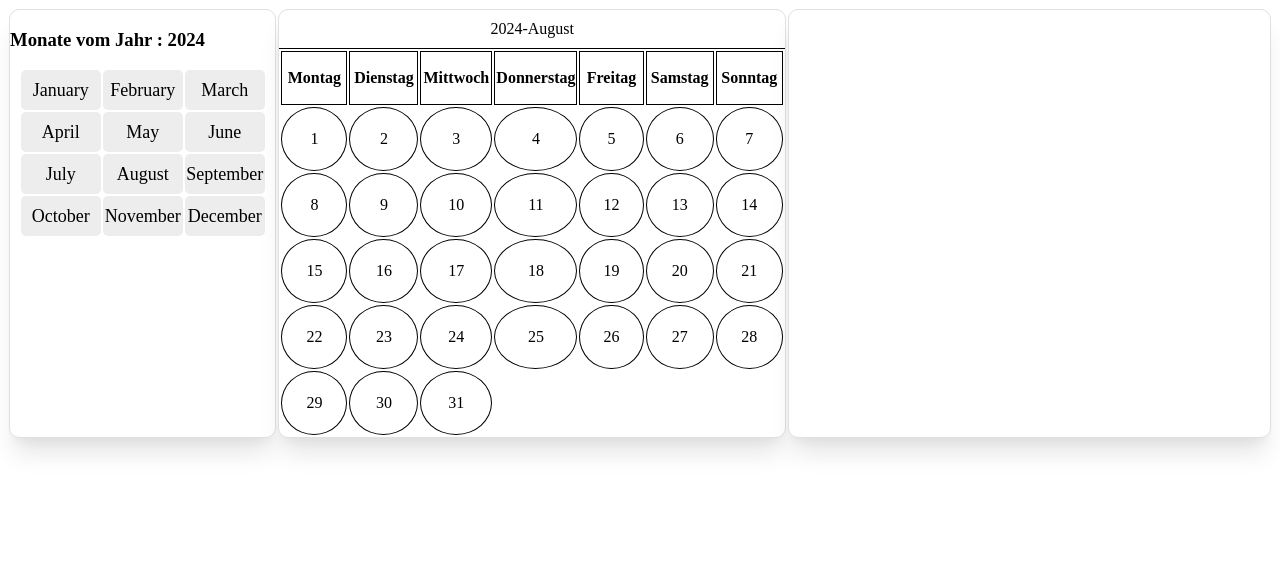
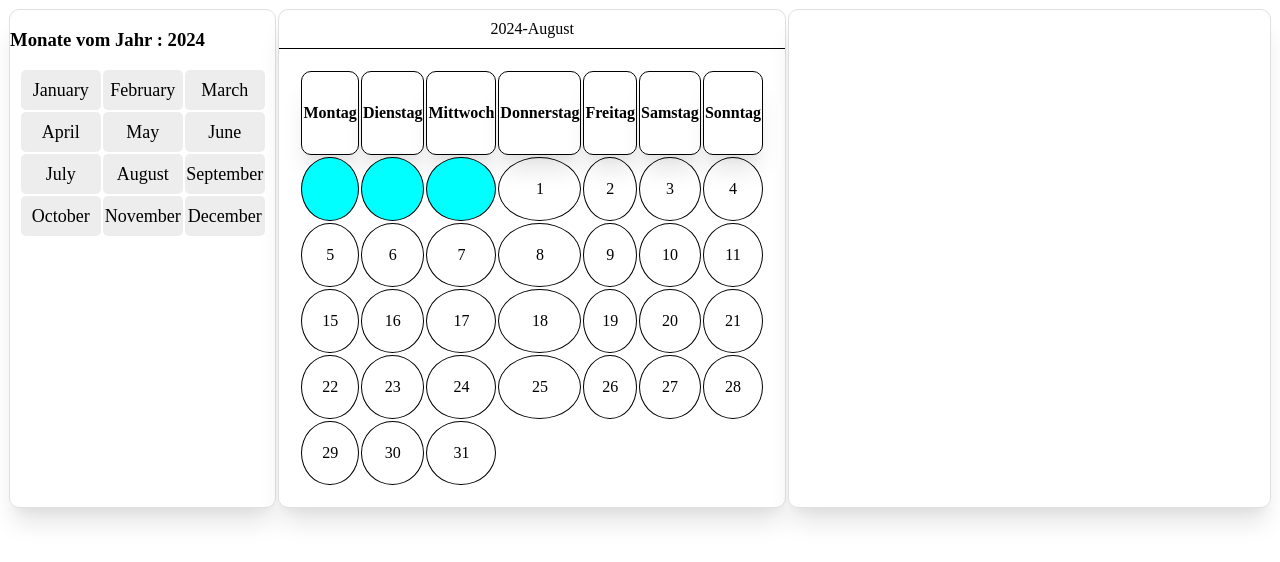
Before and after one commit to FBAgol/ToDoList-onCalender, a Vue app: page / in a window 1280 px wide. Both pictures are taken after a click on the element "August". Shown: the top 562 px of the page. Built offline with nearby package versions, Linux system fonts and the light colour scheme.

Commit message:
to be shown th first  monthday on the right weekday

```diff
--- a/src/App.vue
+++ b/src/App.vue
@@ -2,12 +2,12 @@
 
   <div class="main">
     <section class="allOfMonths">
-      <MonthCalender @monthOnClick="getMonthName($event)" :currentYear="currentYear" :months="months">
+      <MonthCalender @monthOnClick="getMonthName($event),indexFirstMonthDay($event) " :currentYear="currentYear" :months="months">
       </MonthCalender>
     </section>
 
     <section class="daysInMonth">
-      <DaysCalender :currentYear="currentYear" :months="months" :startOfMonth="startOfMonth" :monthName="clickedMonthName"></DaysCalender>
+      <DaysCalender :currentYear="currentYear" :months="months" :startOfMonth="startOfMonth" :monthName="clickedMonthName" :indexNumber="indexNumber"></DaysCalender>
     </section>
 
     <section class="toDo">
@@ -23,7 +23,7 @@ import DaysCalender from './components/DaysCalender.vue'
 import ToDoList from './components/ToDoList.vue'
 import {monthAndDay} from './types/interfaces'
 
-import {ref} from 'vue'
+import {ref,onMounted, watch} from 'vue'
 
 
 
@@ -33,8 +33,14 @@ const months = ref<monthAndDay[]>([]);
 const currentYear = new Date().getFullYear();
 //console.log(currentYear)
 
+const clickedMonthName=ref<string>('Janur')
+const startOfMonth=ref<string>("")
+const indexNumber=ref<number>(-1)
+const allOfMonth= ['Janur','Februar','März','Apri','Mai','Juni','Juli','August','September','Oktober','November','Dezember']
 
-// add dict of the monathname and the count of its wohl days to the months variable
+
+onMounted(()=>{
+  // add dict of the monathname and the count of its wohl days to the months variable
 for (let i = 0; i < 12; i++) {
   const monthName = new Date(currentYear, i, 1).toLocaleString('default', { month: 'long' });
  // console.log(typeof monthName)
@@ -43,26 +49,33 @@ for (let i = 0; i < 12; i++) {
   months.value.push({monthName:monthName, countOfDay:daysInMonth});
   }
 
-  //console.log(months)
 
-const allOfMonth= ['Janur','Februar','März','Apri','Mai','Juni','Juli','August','September','Oktober','November','Dezember']
-const clickedMonthName=ref<string>('Janur')
-const startOfMonth=ref<string>("")
+})
+
+console.log(months)
+
 
 function getMonthName(event:string){
   // get the clicked monthname
    clickedMonthName.value=event
-   // get the name of the first day of the clicked month
-   let startOfMonthDate = new Date(currentYear, 0, 1);
+   return clickedMonthName.value
+}
+
+function indexFirstMonthDay(event:string){
+  // get the first Monthdayname in a string
+  let startOfMonthDate = new Date(currentYear, 0, 1);
     allOfMonth.forEach(month=>{
-   if(month==clickedMonthName.value){
+   if(month==event){
     startOfMonthDate = new Date(currentYear, allOfMonth.indexOf(month), 1);
+
   }
 })
-  startOfMonth.value=startOfMonthDate.toString().slice(0,4)
+console.log(startOfMonthDate.toString().slice(0,4))
+  // get indexNumber of the first Monthday
+  indexNumber.value = (startOfMonthDate.getDay()+6)%7 // Sunday index= 0
+    //console.log(indexNumber.value);
+
 }
-
-
 </script>
 
 <style scoped>
--- a/src/components/DaysCalender.vue
+++ b/src/components/DaysCalender.vue
@@ -6,13 +6,15 @@
         <section class="table" v-for="(month,index) in props.months" :key="index" >
             <table v-if="monthName==month.monthName">
                 <tr>
-                    <th v-for="(day, index) in Object.keys(weekDays)" :key="index">{{ day }}</th>
-                </tr>
-                <tr >
-                    <td v-for="(count,index) in 7" :key="index">{{ count  }}</td>
+                    <th v-for="(day, index) in weekDays" :key="index">{{ day }}</th>
                 </tr>
                 <tr>
-                    <td v-for="(count,index) in 7" :key="index +7">{{ count +7 }}</td>
+                    <td class="emptyBox" v-for="(count) in props.indexNumber" :key="count">{{ }}</td>
+                    <td v-for="(count) in 7-props.indexNumber" :key="count">{{ count }}</td>
+                </tr>
+
+                <tr>
+                    <td v-for="(count,index) in 7" :key="index +7">{{ count +7-props.indexNumber }}</td>
                 </tr>
                 <tr>
                     <td v-for="(count,index) in 7" :key="index +14">{{ count +14 }}</td>
@@ -30,26 +32,19 @@
 </template>
 
 <script setup lang="ts">
-import{defineProps, PropType} from 'vue'
+import{defineProps, PropType,computed,ref} from 'vue'
 import {monthAndDay} from '../types/interfaces'
 
 const props=defineProps({
     currentYear : {type:Number, required:true},
     months:{type: Array as PropType<monthAndDay[]>, required:true},
     monthName:{type:String, required:true},
-    startOfMonth:{type:String, required:true}
+    startOfMonth:{type:String, required:true},
+    indexNumber:{type:Number, required:true}
 })
 
-const weekDays={
+const weekDays=["Montag", "Dienstag", "Mittwoch", "Donnerstag", "Freitag", "Samstag", "Sonntag"]
 
-    Montag:"Mon",
-    Dienstag:"Tue",
-    Mittwoch:"Wed",
-    Donnerstag:"Thu",
-    Freitag:"Fri",
-    Samstag:"Sat",
-    Sonntag:"Sun"
-}
 </script>
 
 <style scoped>
@@ -57,13 +52,17 @@ const weekDays={
     border-bottom: 1px solid black;
     text-align: center;
     line-height: 40%;
-
-
+}
+table:first-child{
+    margin: 20px;
 }
 table th{
     border: 1px solid black;
-    height: 50px;
-    width: 70px;
+    height: 80px;
+    width: 103px;
+    border-radius: 10px;
+    box-shadow: 0 20px 25px -5px rgba(0, 0, 0, 0.1), 0 10px 10px -5px rgba(0, 0, 0, 0.04);
+    background-color: #fff;
 }
 
 table td{
@@ -72,5 +71,10 @@ table td{
     height: 60px;
     text-align: center;
     line-height: 40%;
+    cursor: pointer;
+}
+
+.emptyBox{
+    background-color: aqua;
 }
 </style>
```
